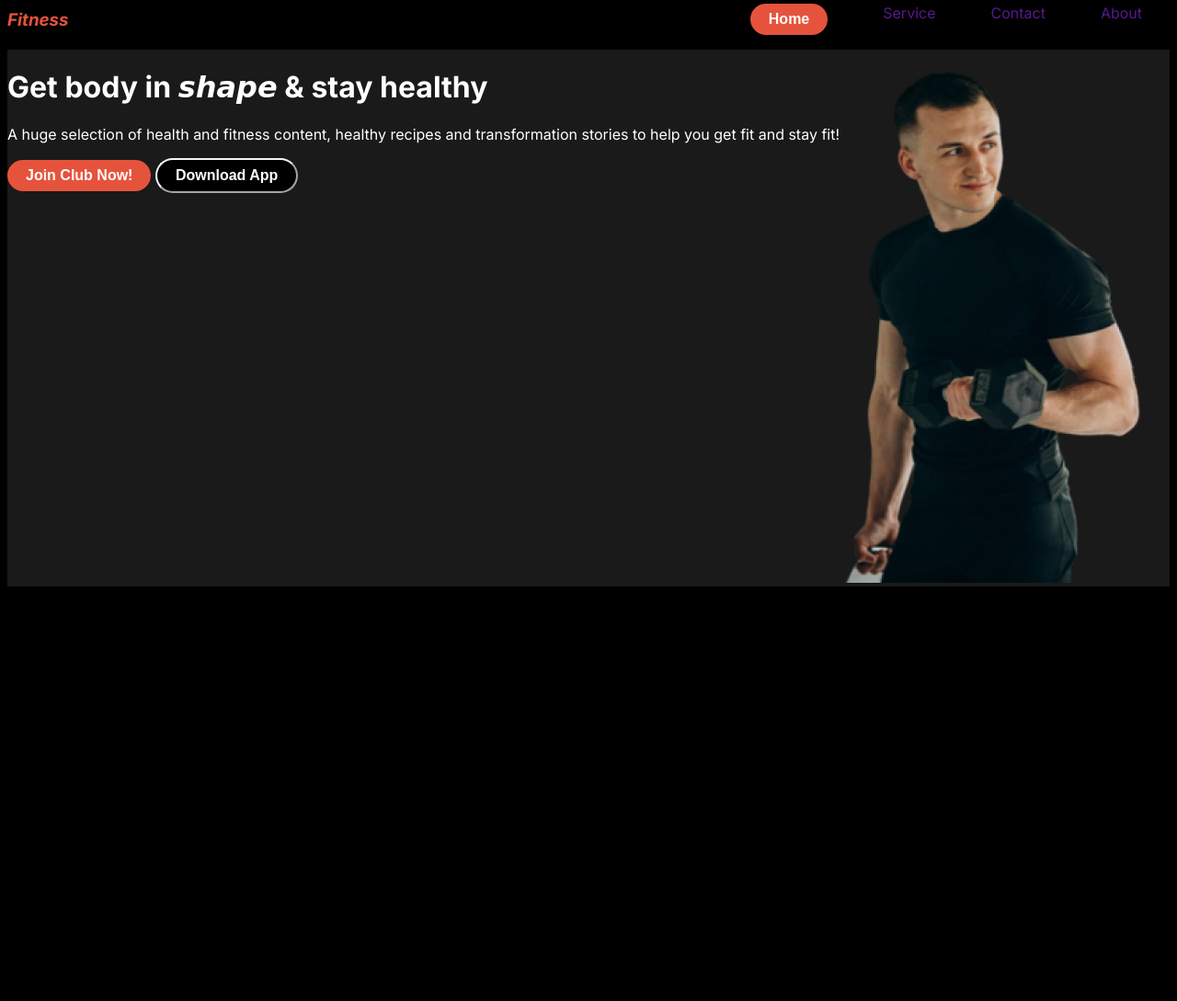
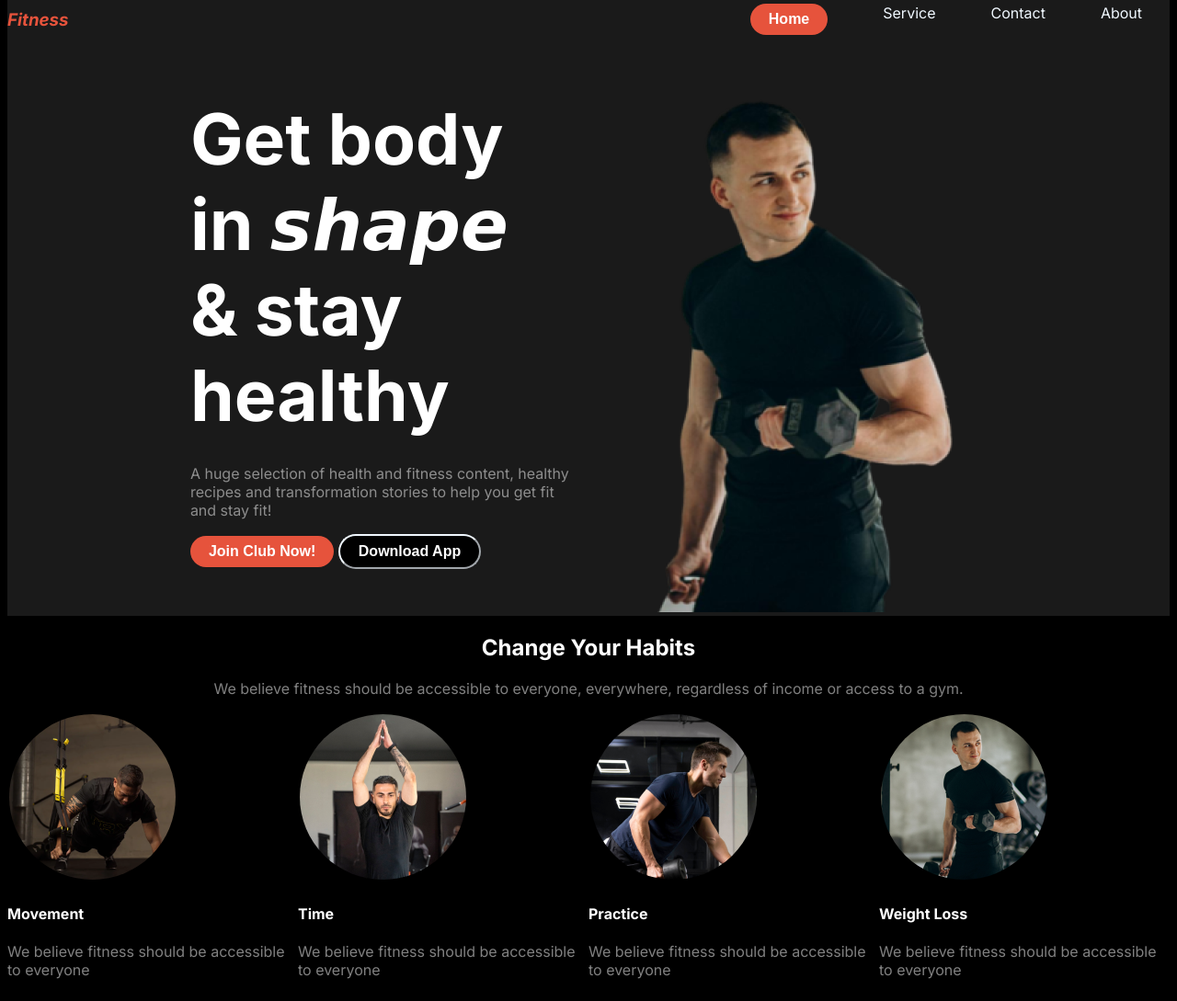
Before and after one commit to Abidazzle/Assignment2, a plain HTML site: page index.html in a window 1280 px wide. Shown: the part 20-1109 px from the top of the page at 92% size. Before the commit the page ends 800 px from the top, so only its background shows below. Drawn offline with Linux system fonts and the light colour scheme.

Commit message:
Cards added

```diff
--- a/index.html
+++ b/index.html
@@ -7,7 +7,7 @@
     <link rel="stylesheet" href="styles/styles.css">
 </head>
 <body class="inter-assignment all-text bg">
-    <header class="header">
+    <header class="header cover-back">
         <nav class="navbar display-flex">
             <h3 class="brand"><i>Fitness</i></h3>
             <ul class="nav-link-container display-flex">
@@ -17,10 +17,10 @@
                 <li class="nav-items"><a href="" class="nav-link">About</a></li>
             </ul>
         </nav>
-        <div class="cover display-flex cover-back">
+        <div class="cover display-flex ">
            <div class="cover-content">
-            <h1>Get body in <span class="shape"><i>shape</i></span> & stay healthy</h1>
-            <p>A huge selection of health and fitness content, healthy recipes and transformation stories to help you get fit and stay fit!</p>
+            <h1 class="heading">Get body in <span class="shape"><i>shape</i></span> & stay healthy</h1>
+            <p class="text-white">A huge selection of health and fitness content, healthy recipes and transformation stories to help you get fit and stay fit!</p>
             <div>
                 <button class="btn-primary">Join Club Now!</button>
                 <button class="btn2">Download App</button>
@@ -32,5 +32,38 @@
         </div>
 
     </header>
+    <main>
+        <section class="habits">
+           <div class="habit-container">
+            <h1>Change Your Habits</h1>
+            <p class="text-white">We believe fitness should be accessible to everyone, everywhere, regardless of income or access to a gym.</p>
+            <div class="habit-images">
+               <div class="card1">
+                <img src="images/image 3.png" alt="">
+                <h4>Movement</h4>
+                <p class="text-white">We believe fitness should be accessible to everyone</p>
+            </div>
+            <div class="card2">
+                <img src="images/image 2.png" alt="">
+                <h4>Time</h4>
+                <p class="text-white">We believe fitness should be accessible to everyone</p>
+            </div>
+            <div class="card3">
+                <img src="images/image 4.png" alt="">
+                <h4>Practice</h4>
+                <p class="text-white">We believe fitness should be accessible to everyone</p>
+            </div>
+            <div class="card4">
+                <img src="images/image 5.png" alt="">
+                <h4>Weight Loss</h4>
+                <p class="text-white">We believe fitness should be accessible to everyone</p>
+            </div>
+               </div>
+           </div>
+        </section>
+    </main>
+    <footer>
+
+    </footer>
 </body>
 </html>
--- a/styles/styles.css
+++ b/styles/styles.css
@@ -16,6 +16,7 @@
 .text-white{
     color: rgba(255, 255, 255, 0.5);
 }
+
 .all-text{
     color: white;
 }
@@ -47,6 +48,16 @@
 }
 
 /* Header */
+.heading{
+    font-size: 4.8rem;
+    margin-bottom: 1.75rem;
+}
+.hero-image{
+    margin: 2rem 13.37rem 0rem 5.4rem;
+}
+.cover{
+    margin-left: 12.43rem;
+}
 .cover-back{
     background-color: rgba(48, 48, 48, 0.54);
 }
@@ -63,8 +74,24 @@
 }
 .nav-link{
     text-decoration: none;
+    color: aliceblue;
     margin: 30px;
 }
 .nav-items{
     list-style: none;
 }
+
+/* Card styles */
+.habit-container{
+    justify-items: center;
+}
+.habit-images{
+    display: flex;
+    flex-direction: row;
+}
+.habit-images img{
+    border: 3px solid black ;
+    border-width: 2px;
+    border-radius: 50%;
+
+}
```
